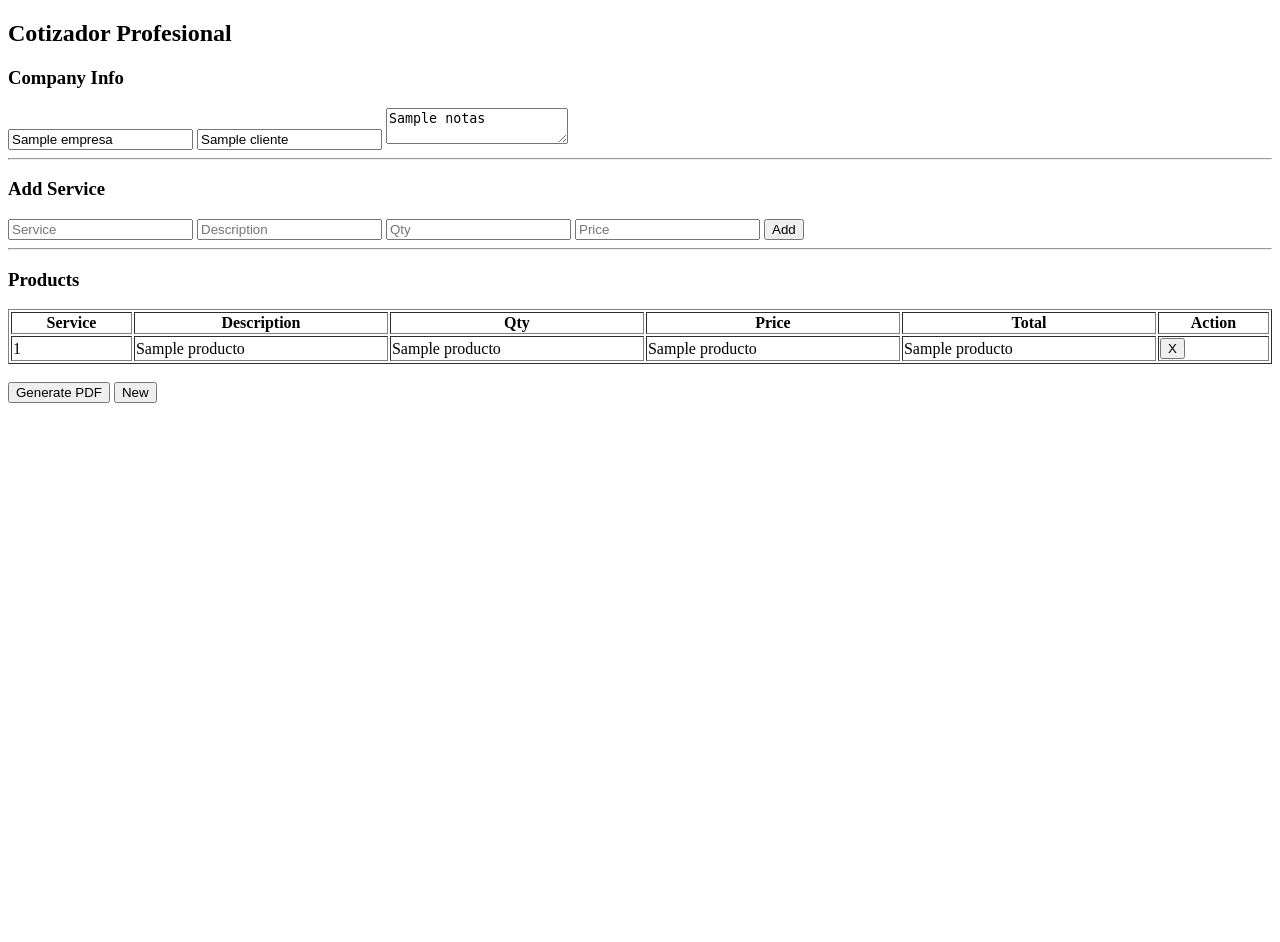
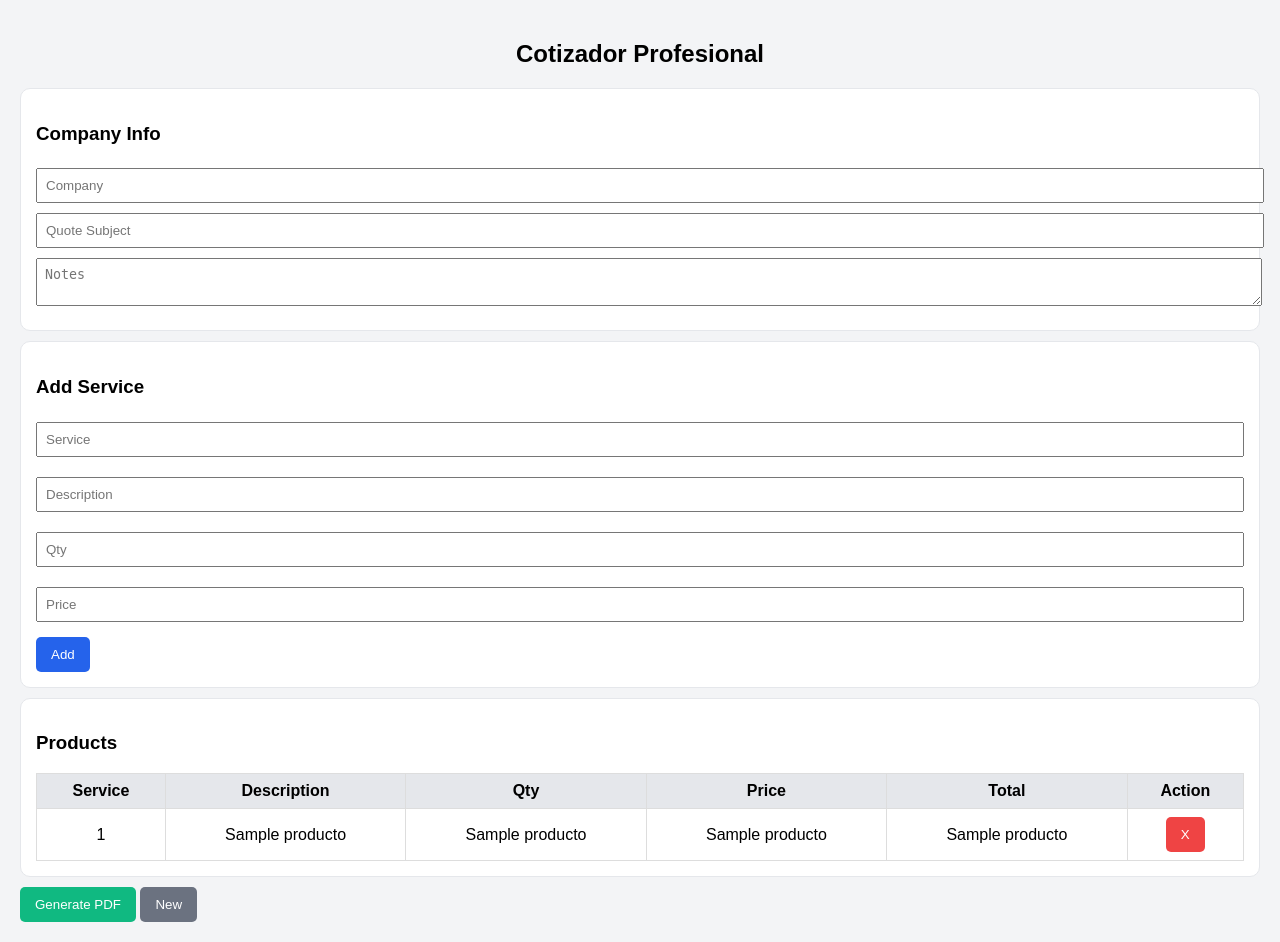
Before and after one commit to gabrielzr601/cotizador-web, a Flask app: template templates/index.html in a window 1280 px wide. Before the commit the page ends 403 px from the top, so only its background shows below. Run offline with Flask 3, Linux system fonts and the light colour scheme; the template is opened without the code that fills it: most values are stand-ins (such as "Sample title", 1, 10 or a date in 2020).

Commit message:
cambio de lin

```diff
--- a/templates/index.html
+++ b/templates/index.html
@@ -2,6 +2,64 @@
 <html>
 <head>
     <title>Cotizador</title>
+
+    <style>
+        body {
+            font-family: Arial;
+            background: #f3f4f6;
+            margin: 0;
+            padding: 20px;
+        }
+
+        h2 { text-align: center; }
+
+        .card {
+            background: white;
+            padding: 15px;
+            margin: 10px 0;
+            border-radius: 10px;
+            border: 1px solid #e5e7eb;
+        }
+
+        input, textarea {
+            width: 100%;
+            padding: 8px;
+            margin: 5px 0;
+        }
+
+        .row {
+            display: flex;
+            gap: 10px;
+            flex-wrap: wrap;
+        }
+
+        button {
+            padding: 10px 15px;
+            border: none;
+            cursor: pointer;
+            color: white;
+            border-radius: 5px;
+        }
+
+        .blue { background: #2563eb; }
+        .red { background: #ef4444; }
+        .green { background: #10b981; }
+        .gray { background: #6b7280; }
+
+        table {
+            width: 100%;
+            border-collapse: collapse;
+            background: white;
+        }
+
+        th, td {
+            border: 1px solid #ddd;
+            padding: 8px;
+            text-align: center;
+        }
+
+        th { background: #e5e7eb; }
+    </style>
 </head>
 
 <body>
@@ -10,28 +68,34 @@
 
 <form method="POST">
 
+    <!-- COMPANY -->
+    <div class="card">
         <h3>Company Info</h3>
 
-    <input name="empresa" placeholder="Company" value="{{empresa}}">
-    <input name="cliente" placeholder="Quote Subject" value="{{cliente}}">
-    <textarea name="notas" placeholder="Notes">{{notas}}</textarea>
+        <input name="empresa" placeholder="Company">
+        <input name="cliente" placeholder="Quote Subject">
+        <textarea name="notas" placeholder="Notes"></textarea>
+    </div>
 
-    <hr>
-
+    <!-- PRODUCT -->
+    <div class="card">
         <h3>Add Service</h3>
 
+        <div class="row">
             <input name="servicio" placeholder="Service">
             <input name="desc" placeholder="Description">
             <input name="qty" placeholder="Qty">
             <input name="precio" placeholder="Price">
 
-    <button type="submit" name="agregar">Add</button>
+            <button type="submit" class="blue" name="action" value="agregar">Add</button>
+        </div>
+    </div>
 
-    <hr>
-
+    <!-- TABLE -->
+    <div class="card">
         <h3>Products</h3>
 
-    <table border="1" width="100%">
+        <table>
             <tr>
                 <th>Service</th>
                 <th>Description</th>
@@ -49,16 +113,27 @@
                 <td>{{p[3]}}</td>
                 <td>{{p[4]}}</td>
                 <td>
-                <button type="submit" name="eliminar" value="{{loop.index0}}">X</button>
+                    <button type="submit"
+                            class="red"
+                            name="action"
+                            value="eliminar"
+                            formaction="?index={{loop.index0}}">
+                        X
+                    </button>
                 </td>
             </tr>
             {% endfor %}
         </table>
+    </div>
 
-    <br>
+    <!-- ACTION BUTTONS -->
+    <button type="submit" class="green" name="action" value="pdf">
+        Generate PDF
+    </button>
 
-    <button type="submit" name="pdf">Generate PDF</button>
-    <button type="submit" name="nuevo">New</button>
+    <button type="submit" class="gray" name="action" value="nuevo">
+        New
+    </button>
 
 </form>
 
```
Lines whose indentation alone changed are shown as unchanged.
